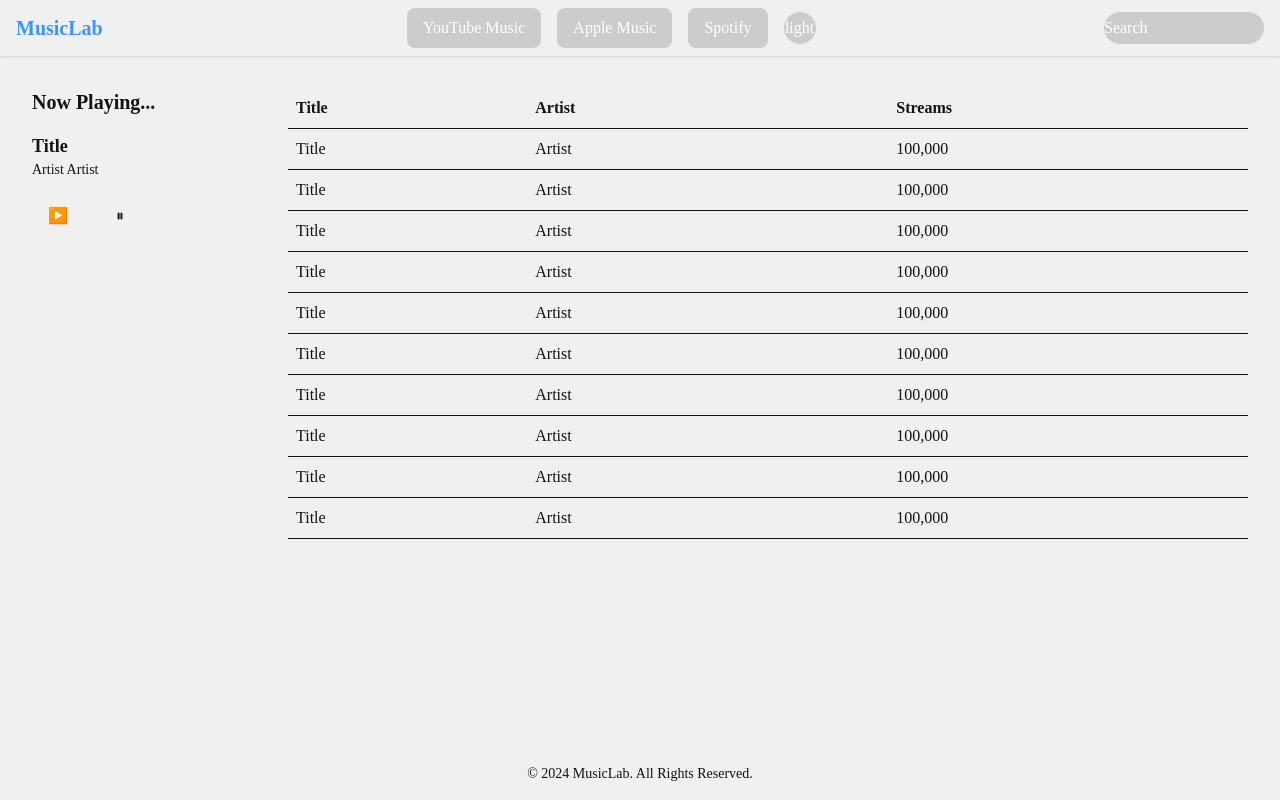
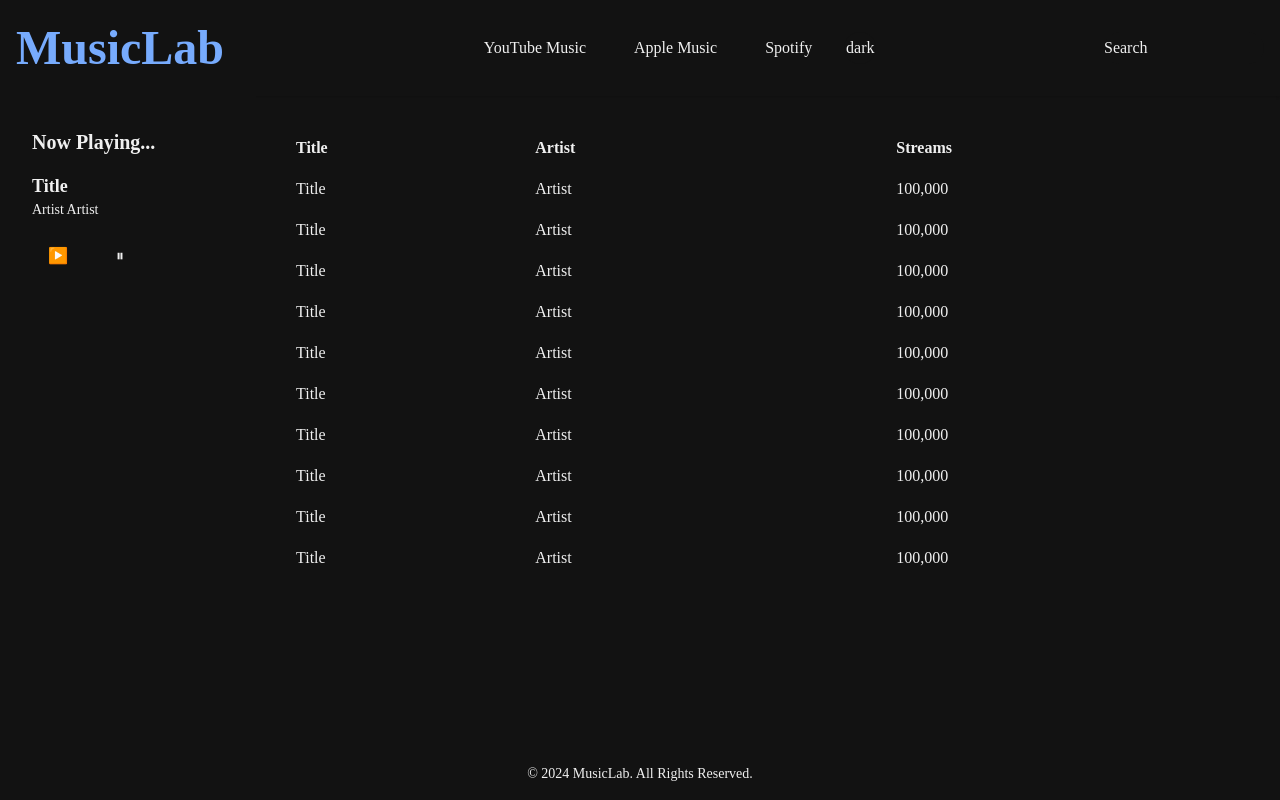
Before and after one commit to cxaosdev/MusicLab, a Next.js app: page / in a window 1280 px wide. Built offline with nearby package versions, Linux system fonts and the light colour scheme; a web font is replaced by a local one.

Commit message:
Style: 색상 팔레트

```diff
--- a/src/app/components/Header.js
+++ b/src/app/components/Header.js
@@ -6,31 +6,25 @@ export default function Header() {
   const { theme, toggleTheme } = useContext(ThemeContext);
 
   return (
-    <header className="flex justify-between items-center px-4 py-2 bg-gray-100 dark:bg-gray-900 shadow">
-      <h1 className=" text-xl font-bold text-primary dark:text-secondary">
+    <header className="flex justify-between h-[6rem] items-center px-4 py-2 bg-lightBackground dark:bg-darkBackground shadow">
+      <h1 className=" text-[3rem] font-bold text-primary dark:text-secondary">
         MusicLab
       </h1>
       <nav className="flex items-center gap-4">
         <div></div>
-        <button className="px-4 py-2 bg-gray text-white rounded-lg">
-          YouTube Music
-        </button>
-        <button className="px-4 py-2 bg-gray text-white rounded-lg">
-          Apple Music
-        </button>
-        <button className="px-4 py-2 bg-gray text-white rounded-lg">
-          Spotify
-        </button>
+        <button className="px-4 py-2 bg-gray rounded-lg">YouTube Music</button>
+        <button className="px-4 py-2 bg-gray rounded-lg">Apple Music</button>
+        <button className="px-4 py-2 bg-gray rounded-lg">Spotify</button>
         <button
           onClick={toggleTheme}
-          className="flex items-center justify-center w-8 h-8 rounded-full bg-gray text-white dark:bg-gray-700"
+          className="flex items-center justify-center w-8 h-8 rounded-full bg-gray  dark:bg-darkBackground"
           aria-label="Toggle Theme"
         >
           {theme === "light" ? "light" : "dark"}
         </button>
       </nav>
       <input
-        className="flex items-center justify-center w-40 h-8 rounded-full bg-gray text-white dark:bg-gray-700"
+        className="flex items-center justify-center w-40 h-8 rounded-full bg-gray  dark:bg-darkBackground"
         value="Search"
         readOnly
       />
--- a/src/app/components/NowPlaying.js
+++ b/src/app/components/NowPlaying.js
@@ -3,15 +3,15 @@ import React from "react";
 
 export default function NowPlaying() {
   return (
-    <div className="bg-gray-800 p-4 rounded-lg">
+    <div className="bg-lightBackgroundb p-4 rounded-lg">
       <h2 className="text-xl font-semibold mb-4">Now Playing...</h2>
       <div className="mt-4">
         <h3 className="text-lg font-bold">Title</h3>
-        <p className="text-sm text-gray-400">Artist Artist</p>
+        <p className="text-sm ">Artist Artist</p>
       </div>
       <div className="flex space-x-4 mt-4">
-        <button className="px-4 py-2 ">▶️</button>
-        <button className="px-4 py-2  ">⏸</button>
+        <button className="px-4 py-2 rounded-lg">▶️</button>
+        <button className="px-4 py-2  rounded-lg">⏸</button>
       </div>
     </div>
   );
--- a/src/app/components/Sidebar.js
+++ b/src/app/components/Sidebar.js
@@ -3,7 +3,7 @@ import NowPlaying from "./NowPlaying";
 
 export default function Sidebar() {
   return (
-    <aside className="w-64 bg-gray-100 dark:bg-gray-800 p-4 hidden md:block">
+    <aside className="w-64 bg-lightBackground dark:bg-darkBackground p-4 hidden md:block">
       <div className="flex">
         <NowPlaying />
       </div>
--- a/src/app/globals.css
+++ b/src/app/globals.css
@@ -11,5 +11,5 @@ body {
 
 body {
   font-family: "Pretendard", ui-sans-serif;
-  @apply bg-light text-dark dark:bg-dark dark:text-gray;
+  @apply bg-lightBackground text-lightText dark:bg-darkBackground dark:text-darkText;
 }
--- a/src/app/layout.js
+++ b/src/app/layout.js
@@ -7,7 +7,7 @@ import { createContext, useEffect, useState } from "react";
 export const ThemeContext = createContext();
 
 export default function RootLayout({ children }) {
-  const [theme, setTheme] = useState("light");
+  const [theme, setTheme] = useState("dark");
 
   useEffect(() => {
     document.documentElement.classList.toggle("dark", theme === "dark");
@@ -20,13 +20,13 @@ export default function RootLayout({ children }) {
   return (
     <ThemeContext.Provider value={{ theme, toggleTheme }}>
       <html lang="en" className={theme}>
-        <body className="flex flex-col min-h-screen bg-light text-dark dark:bg-dark dark:text-light">
+        <body className="flex flex-col min-h-screen bg-lightBackground text-lightText dark:bg-darkBackground dark:text-darkText">
           <Header />
           <main className="flex flex-1">
             <Sidebar />
             <div className="flex-1 p-4">{children}</div>
           </main>
-          <footer className="text-center py-4 text-sm text-dark dark:text-light">
+          <footer className="text-center py-4 text-sm text-lightText dark:text-darkText">
             © 2024 MusicLab. All Rights Reserved.
           </footer>
         </body>
--- a/src/app/page.js
+++ b/src/app/page.js
@@ -13,7 +13,7 @@ export default function Home() {
         <div className="col-span-4">
           <table className="table-auto w-full border-collapse">
             <thead>
-              <tr className="border-b border-gray-700">
+              <tr className="border-b border-lightText dark:border-gray">
                 <th className="p-2 text-left">Title</th>
                 <th className="p-2 text-left">Artist</th>
                 <th className="p-2 text-left"> </th>
@@ -22,7 +22,10 @@ export default function Home() {
             </thead>
             <tbody>
               {dummyData.map((item, index) => (
-                <tr key={index} className="border-b border-gray-800">
+                <tr
+                  key={index}
+                  className="border-b border-lightText dark:border-gray"
+                >
                   <td className="p-2">{item.title}</td>
                   <td className="p-2">{item.artist}</td>
                   <td className="p-2">{item.album}</td>
--- a/tailwind.config.mjs
+++ b/tailwind.config.mjs
@@ -11,11 +11,17 @@ export default {
       colors: {
         background: "var(--background)",
         foreground: "var(--foreground)",
+
         primary: "#3994FF",
         secondary: "#77ABFD",
-        light: "#F0F0F0",
-        gray: "#CCCCCC",
-        dark: "#121212",
+
+        lightBackground: "#F0F0F0",
+        lightButton: "#CCCCCC",
+        lightText: "#121212",
+
+        darkBackground: "#121212",
+        darkButton: "#333333",
+        darkText: "#F0F0F0",
       },
     },
   },
```
